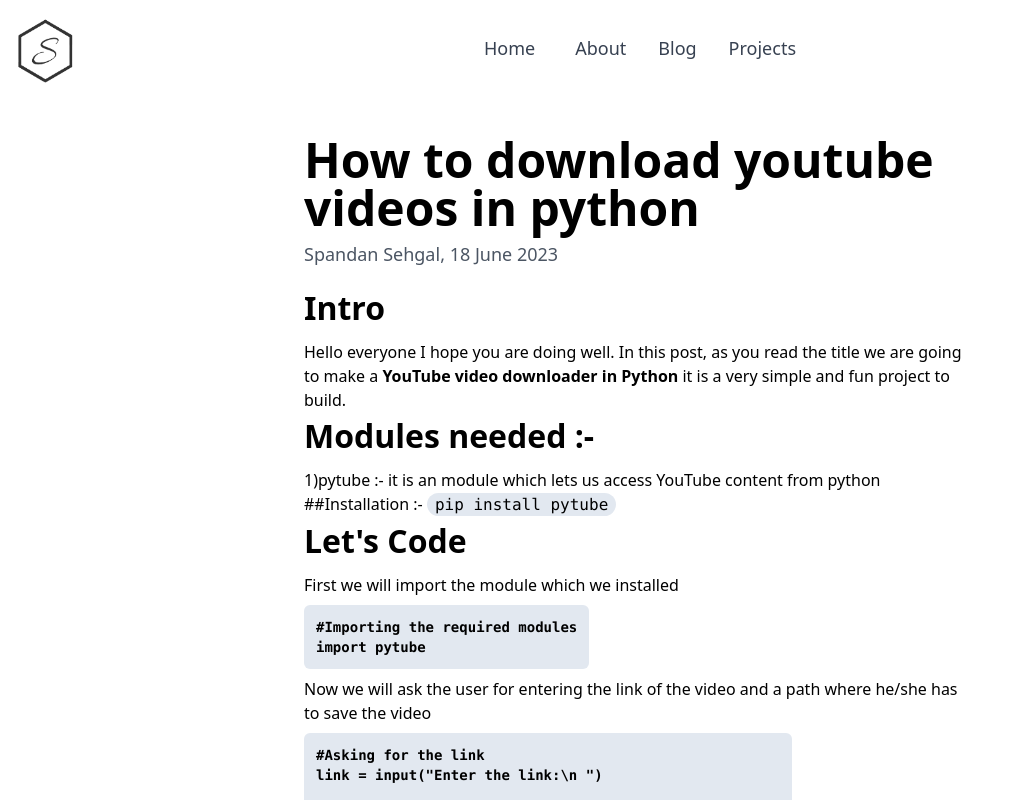
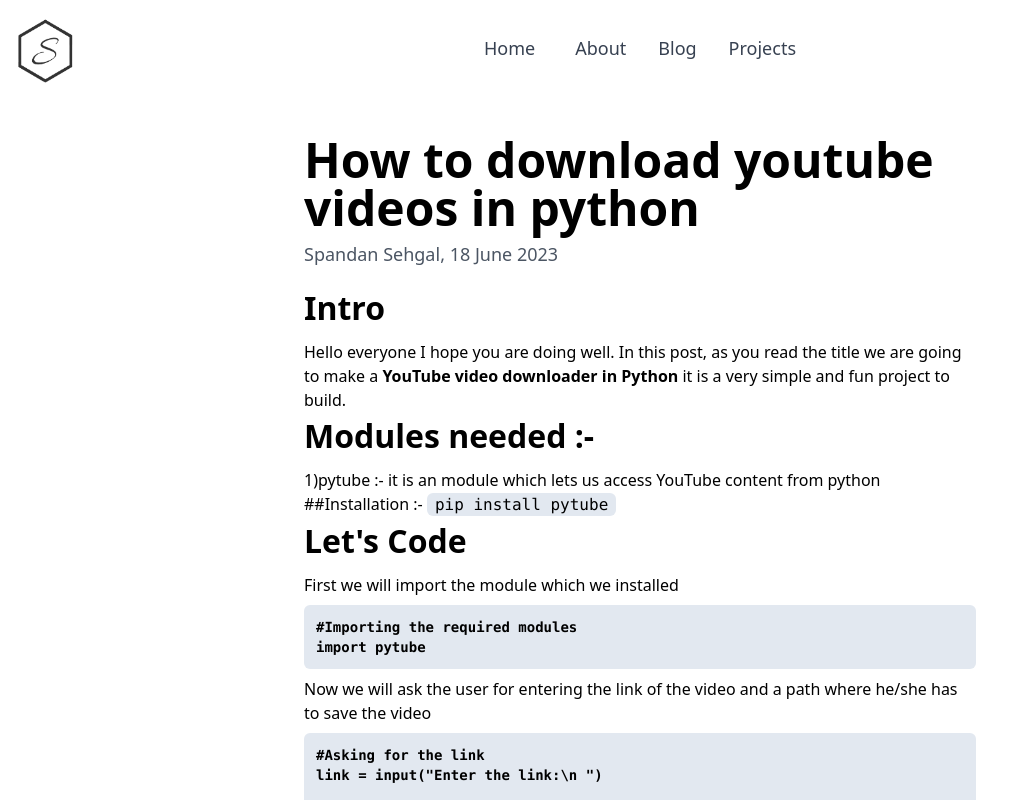
Before and after one commit to sehgalspandan/Span41n, a Next.js app: page /posts/how-to-download-youtube-videos-in-python in a window 1280 px wide. Shown: the top 800 px of the page, without its empty margins (0-1021 px from the left). Built offline with nearby package versions, Linux system fonts and the light colour scheme; a web font is replaced by a local one.

Commit message:
fixed code block ui

```diff
--- a/styles/globals.css
+++ b/styles/globals.css
@@ -43,12 +43,15 @@ body{
 }
 
 #post-body  pre {
-  @apply bg-slate-200 rounded-md p-3 w-fit font-semibold flex text-sm mt-2 mb-2;
-
+  @apply bg-slate-200 rounded-md p-3 w-full  font-semibold  text-sm mt-2 mb-2;
+  @apply overflow-x-auto;
+  @apply whitespace-pre-wrap;
   }
 
 #post-body code{
   @apply bg-slate-200;
+  @apply rounded-md w-fit;
+
 }
 
 #post-body h1{
```
